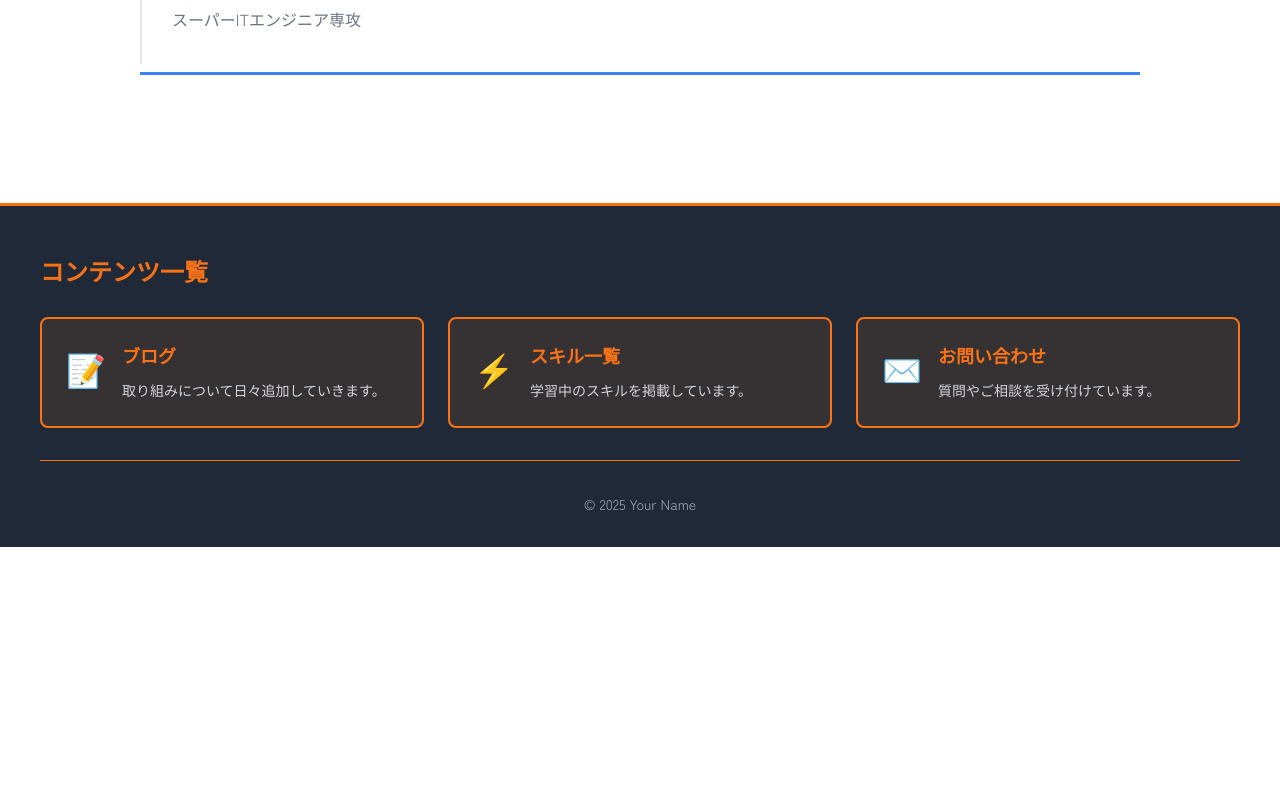
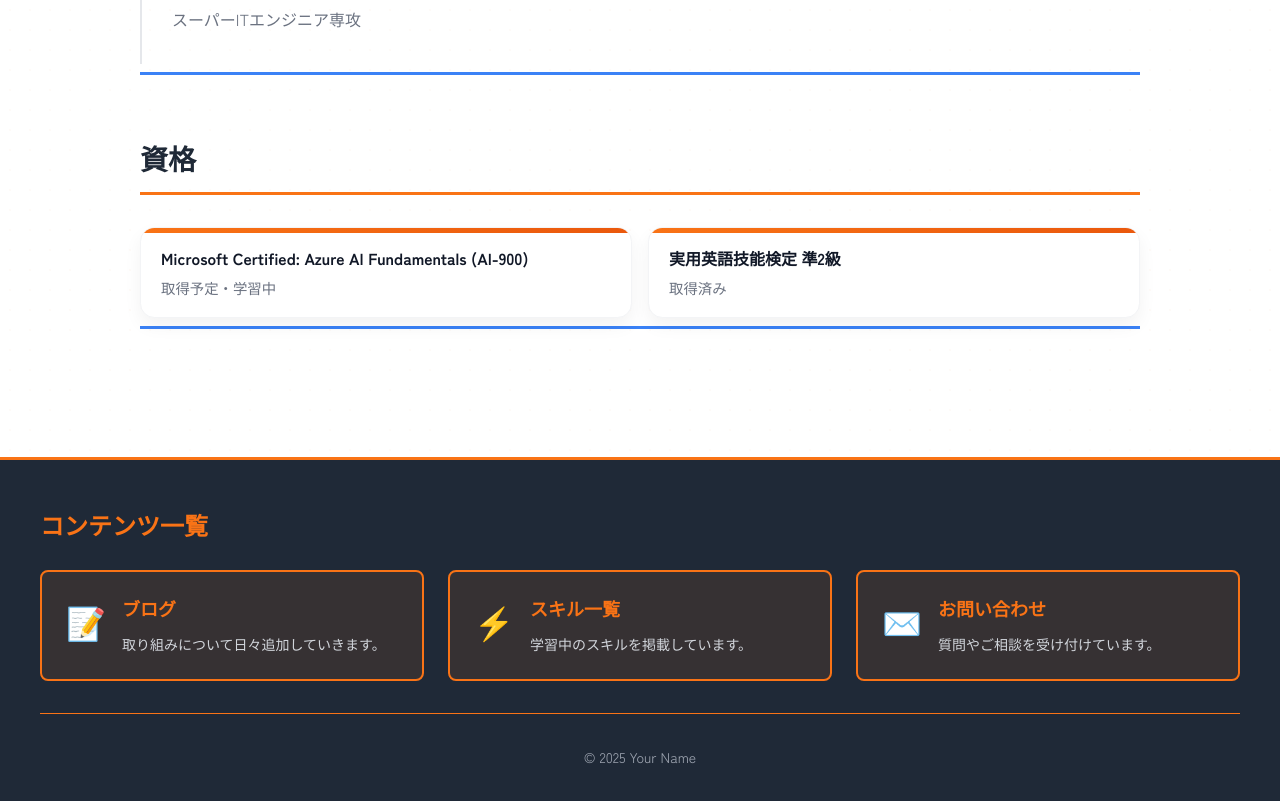
Before and after one commit to hattayu-05/react-next-portfolio, a Next.js app: page /about in a window 1280 px wide. Shown: the part 920-1721 px from the top of the page. Before the commit the page ends 1467 px from the top, so only its background shows below. Built offline with nearby package versions, Linux system fonts and the light colour scheme.

Commit message:
Add certifications section to about

```diff
--- a/app/about/page.module.css
+++ b/app/about/page.module.css
@@ -141,6 +141,45 @@
   line-height: 1.6;
 }
 
+.certList {
+  display: grid;
+  grid-template-columns: repeat(auto-fit, minmax(260px, 1fr));
+  gap: 1rem;
+  margin-top: 1.5rem;
+}
+
+.certItem {
+  background: white;
+  border: 1px solid #f3f4f6;
+  border-radius: 0.9rem;
+  padding: 1.1rem 1.25rem;
+  box-shadow: 0 8px 18px rgba(0, 0, 0, 0.05);
+  position: relative;
+  overflow: hidden;
+}
+
+.certItem::before {
+  content: "";
+  position: absolute;
+  top: 0;
+  left: 0;
+  width: 100%;
+  height: 5px;
+  background: linear-gradient(90deg, #f97316, #ea580c);
+}
+
+.certName {
+  font-weight: 700;
+  color: #111827;
+  margin-bottom: 0.4rem;
+  line-height: 1.5;
+}
+
+.certMeta {
+  font-size: 0.9rem;
+  color: #6b7280;
+}
+
 @media (max-width: 768px) {
   .profile {
     flex-direction: column;
--- a/app/about/page.tsx
+++ b/app/about/page.tsx
@@ -38,6 +38,22 @@ export default function About() {
             </div>
           </div>
         </section>
+
+        <section className={styles.section}>
+          <h2 className={styles.sectionTitle}>資格</h2>
+          <div className={styles.certList}>
+            <div className={styles.certItem}>
+              <div className={styles.certName}>
+                Microsoft Certified: Azure AI Fundamentals (AI-900)
+              </div>
+              <div className={styles.certMeta}>取得予定・学習中</div>
+            </div>
+            <div className={styles.certItem}>
+              <div className={styles.certName}>実用英語技能検定 準2級</div>
+              <div className={styles.certMeta}>取得済み</div>
+            </div>
+          </div>
+        </section>
       </div>
     </main>
   );
```
